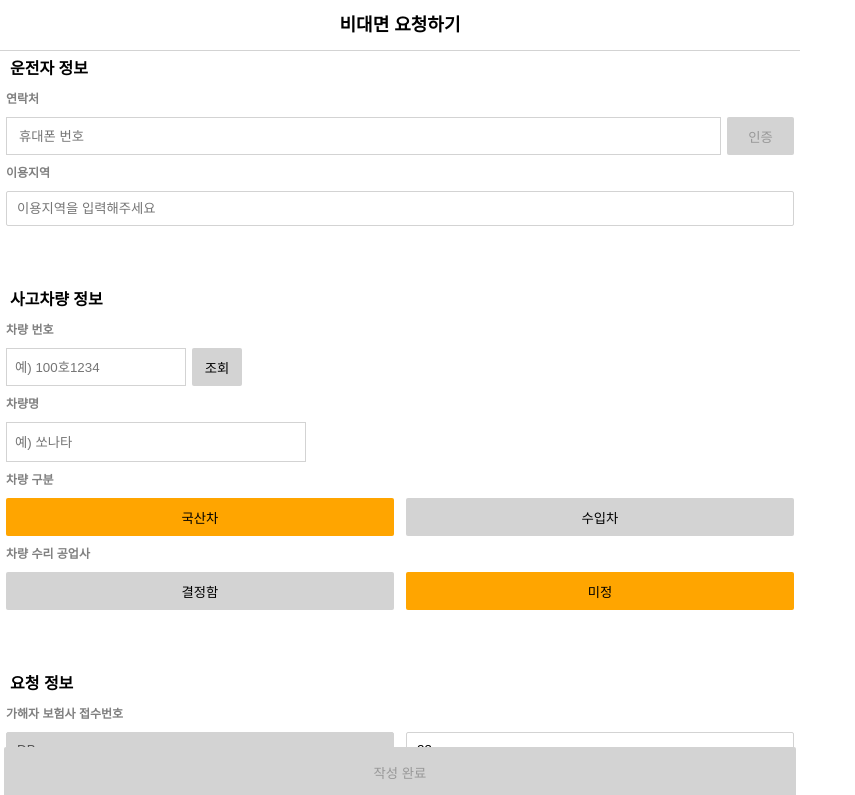
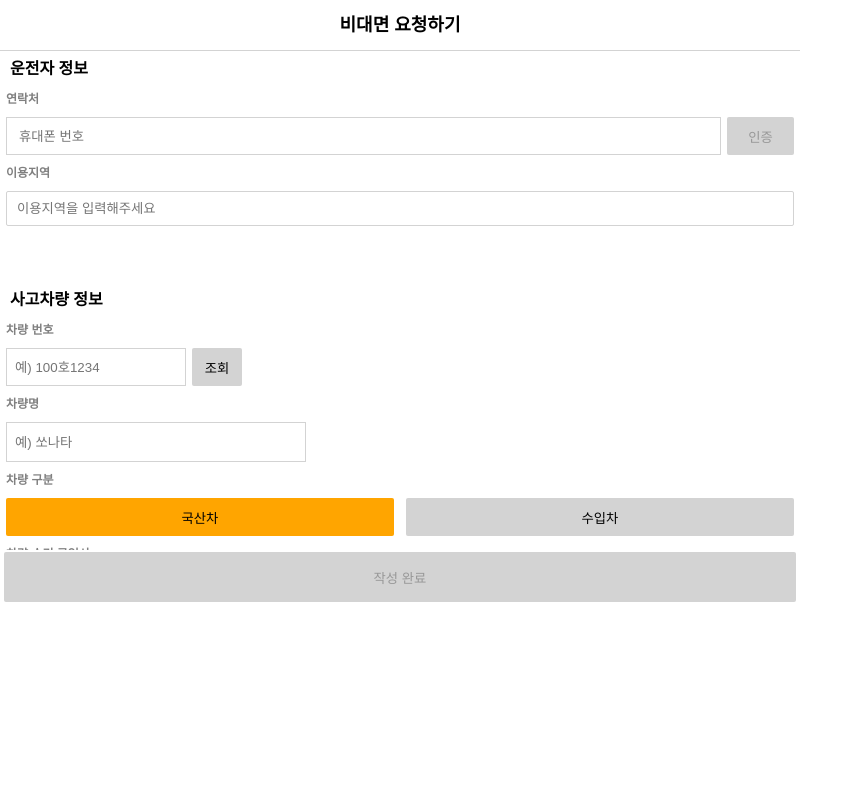
Before and after one commit to sinyaenok/assignment, a React (Vite) app: page /newassi/search in a window 1280 px wide. Shown: the top 795 px of the page, without its empty margins (0-855 px from the left). Built offline with nearby package versions, Linux system fonts and the light colour scheme.

Commit message:
update:footer height

```diff
--- a/src/App.jsx
+++ b/src/App.jsx
@@ -4,7 +4,6 @@ import { Routes, Route } from "react-router-dom";
 //내부 import
 import List from "./pages/List/List";
 import Search from "./pages/Search/Search";
-// import SearchTest from "./SearchTest";
 
 function App() {
   return (
--- a/src/pages/Search/Search.jsx
+++ b/src/pages/Search/Search.jsx
@@ -114,6 +114,7 @@ export default Search;
 
 //styled
 const SearchContainer = styled.div`
+  height: 100%;
   max-width: 800px;
   h2 {
     font-size: 16px;
@@ -144,10 +145,11 @@ const Main = styled.main`
 `;
 
 const Footer = styled.footer`
+  background-color: white;
   position: fixed;
+  max-width: 800px;
   width: 100%;
-  max-width: 800px;
-  height: 55px;
+  height: 250px;
   bottom: 0;
   padding: 2px 4px;
 `;
--- a/src/pages/Search/components/Complete.jsx
+++ b/src/pages/Search/components/Complete.jsx
@@ -40,7 +40,7 @@ export default Complete;
 
 //styled
 const CompleteBtnBox = styled.div`
-  height: 100%;
+  height: 50px;
   width: 100%;
   .completeBtn {
     background: lightgray;
```
